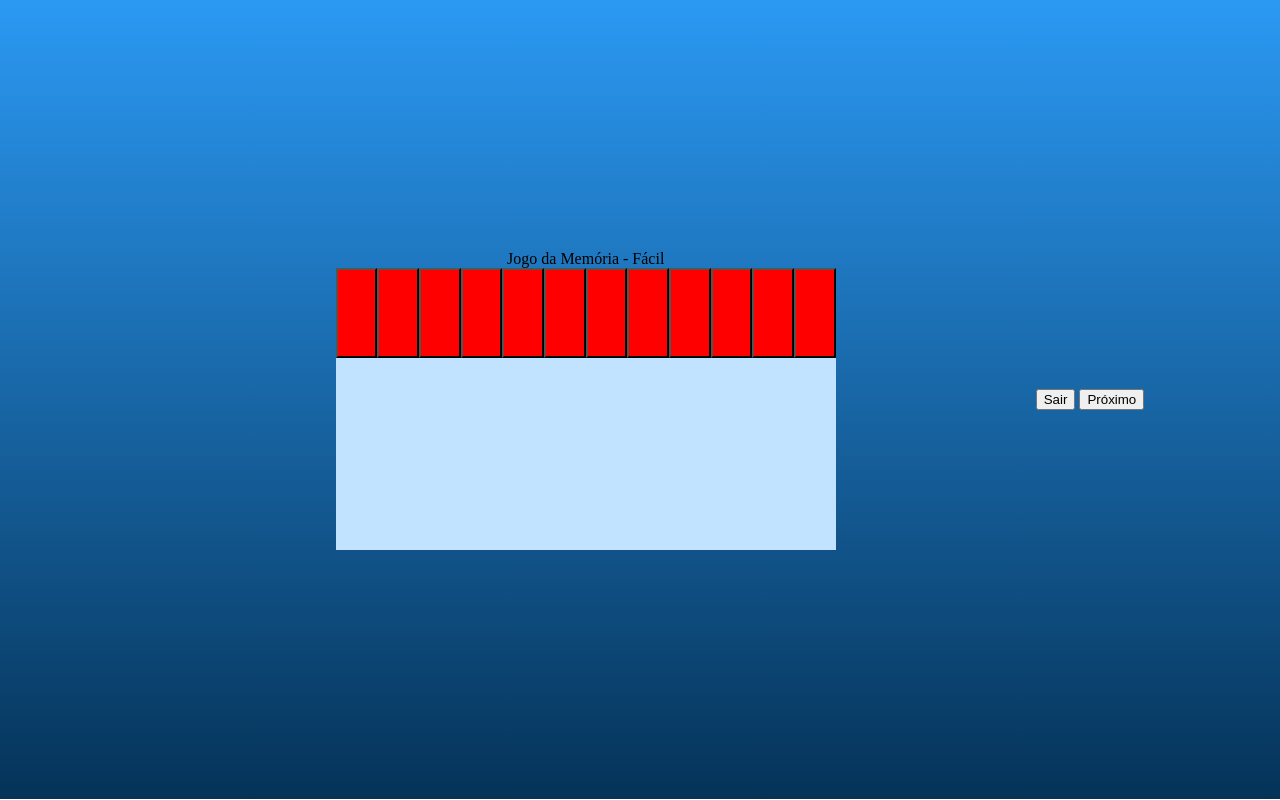
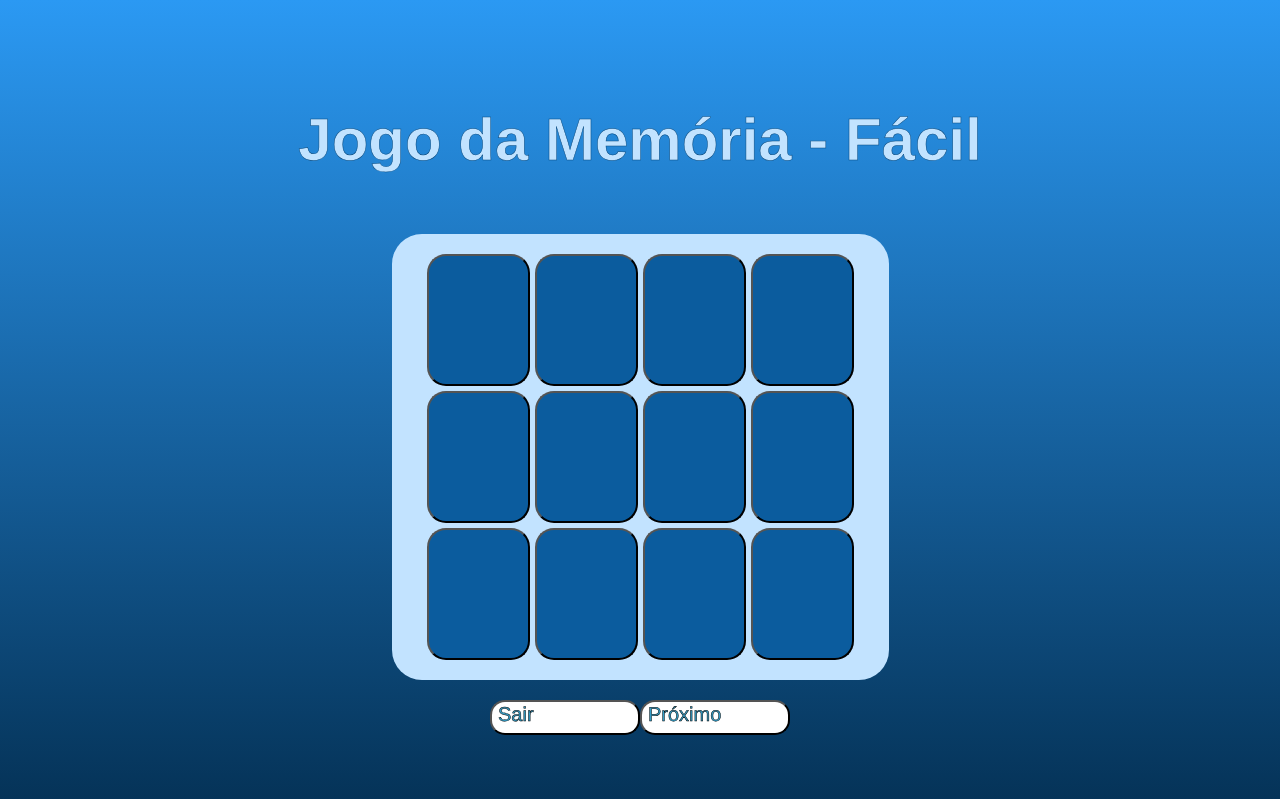
Before and after one commit to KevinGazaniga/Brain_Flow, a website: page Jogo Cognitivo/pages/memoria.html in a window 1280 px wide. Drawn offline with Linux system fonts and the light colour scheme.

Commit message:
atualizando jogo da memoria

```diff
--- a/Jogo Cognitivo/assets/Scripts/memoria.js
+++ b/Jogo Cognitivo/assets/Scripts/memoria.js
@@ -1,15 +1,10 @@
 addEventListener("DOMContentLoaded", () => {
-    const tabuleiro = document.querySelector("#cartas")
-    const mapa = [
-        0,0,0,
-        0,0,0,
-        0,0,0
-    ]
+  const tabuleiro = document.querySelector("#cartas");
+  const mapa = [0, 0, 0, 0, 0, 0, 0, 0, 0, 0, 0, 0];
 
-    for (let i = 0; i < 12; i++) {
-
-        tabuleiro.innerHTML += `<input id="${i}" type="button" class="${mapa[i] == 0 ? "parede" : "parede"
-            }">`
-    }
-
-})
+  for (let i = 0; i < 12; i++) {
+    tabuleiro.innerHTML += `<input id="${i}" type="button" class="${
+      mapa[i] == 0 ? "parede" : "parede"
+    }">`;
+  }
+});
--- a/Jogo Cognitivo/assets/Styles/memoria.css
+++ b/Jogo Cognitivo/assets/Styles/memoria.css
@@ -7,33 +7,68 @@ body {
   background: linear-gradient(to bottom, #2b99f3, #053358);
   background-repeat: no-repeat;
 }
+.texto {
+  font-family: "Alumni Sans SC", sans-serif;
+  text-align: center;
+  font-size: 60px;
+}
+.fundoTitulo {
+  color: #c2e3ff;
+  -webkit-text-stroke-width: 0.5px;
+  -webkit-text-stroke-color: #07477b;
+}
+
 .parede {
   width: 70px;
   height: 90px;
-    background-color: red;
+  background-color: #0b5c9e;
 }
 .chão {
   background-color: rgb(24, 14, 3);
-    border:none!important;
+  border: none !important;
 }
 .conteúdo {
-  width: 900PX;
-  height: 300PX;
+  width: 900px;
+  height: 300px;
   display: flex;
   justify-content: center;
   align-items: center;
   flex-direction: column;
-
-}
-.cartas {
-  width: 500PX;
-  height: 800PX;
-  display: flex;
-  background-color: #C2E3FF;
-  flex-direction: column;
-
+  gap: 20px;
 }
 .carta {
+  width: 427px;
+  height: 833px;
   display: flex;
-  width: auto;
+  background-color: #c2e3ff;
+  flex-direction: row;
+  flex-wrap: wrap;
+  gap: 5px;
+  padding: 20px 35px;
+  border-radius: 30px;
 }
+
+.carta input {
+  width: 103px;
+  height: 132px;
+  border-radius: 19px;
+}
+
+.limparSair {
+  display: flex;
+  font-size: 20px;
+  color: rgb(51, 157, 199);
+  border-radius: 15px;
+  height: 35px;
+  width: 150px;
+  font-family: "Franklin Gothic Medium", "Arial Narrow", Arial, sans-serif;
+  background-color: rgb(255, 255, 255);
+  cursor: pointer;
+  -webkit-text-stroke-width: 0.5px;
+  -webkit-text-stroke-color: black;
+}
+.fundo_limparsair {
+  display: flex;
+  flex-direction: row;
+  width: 300px;
+}
--- a/Jogo Cognitivo/pages/memoria.html
+++ b/Jogo Cognitivo/pages/memoria.html
@@ -1,22 +1,20 @@
 <!DOCTYPE html>
 <html lang="pt-br">
-<head>
-    <meta charset="UTF-8">
-    <meta name="viewport" content="width=device-width, initial-scale=1.0">
+  <head>
+    <meta charset="UTF-8" />
+    <meta name="viewport" content="width=device-width, initial-scale=1.0" />
     <title>Jogo da memória</title>
     <script src="../assets/Scripts/memoria.js" defer></script>
-    <link rel="stylesheet" href="../assets/Styles/memoria.css">
-</head>
-<body >
+    <link rel="stylesheet" href="../assets/Styles/memoria.css" />
+  </head>
+  <body>
     <div class="conteúdo">
-        <a>Jogo da Memória - Fácil</a>
-        <div="cartas" class="cartas">
-            <div id="cartas" class="carta"></div>
-        </div>
-        <div>
-            <button>Sair</button>
-            <button>Próximo</button>
-        </div>
+      <h1 class="texto fundoTitulo">Jogo da Memória - Fácil</h1>
+      <div id="cartas" class="carta"></div>
+      <div class="fundo_limparsair">
+        <button class="limparSair">Sair</button>
+        <button class="limparSair">Próximo</button>
+      </div>
     </div>
-</body>
+  </body>
 </html>
```
Lines whose indentation alone changed are shown as unchanged.
